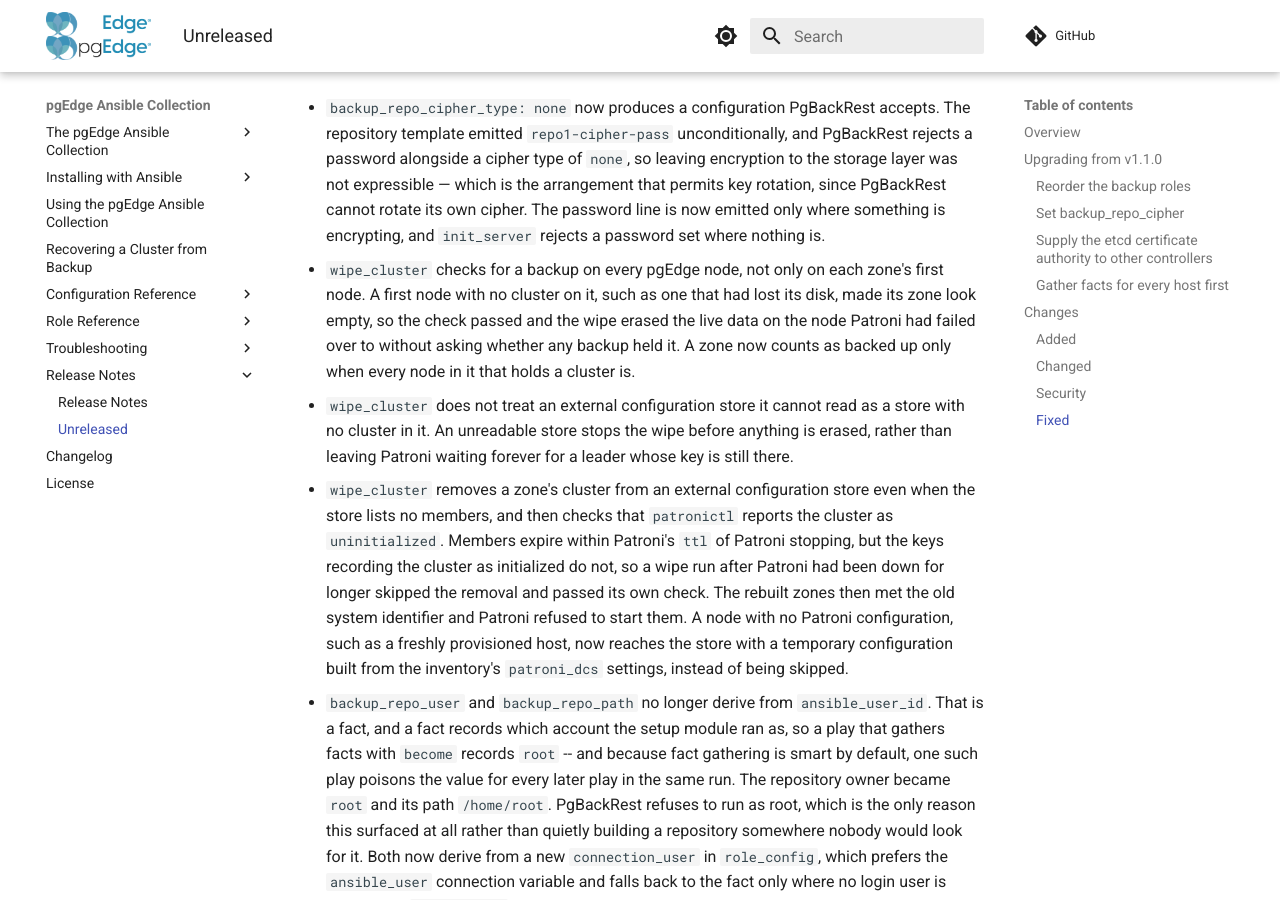
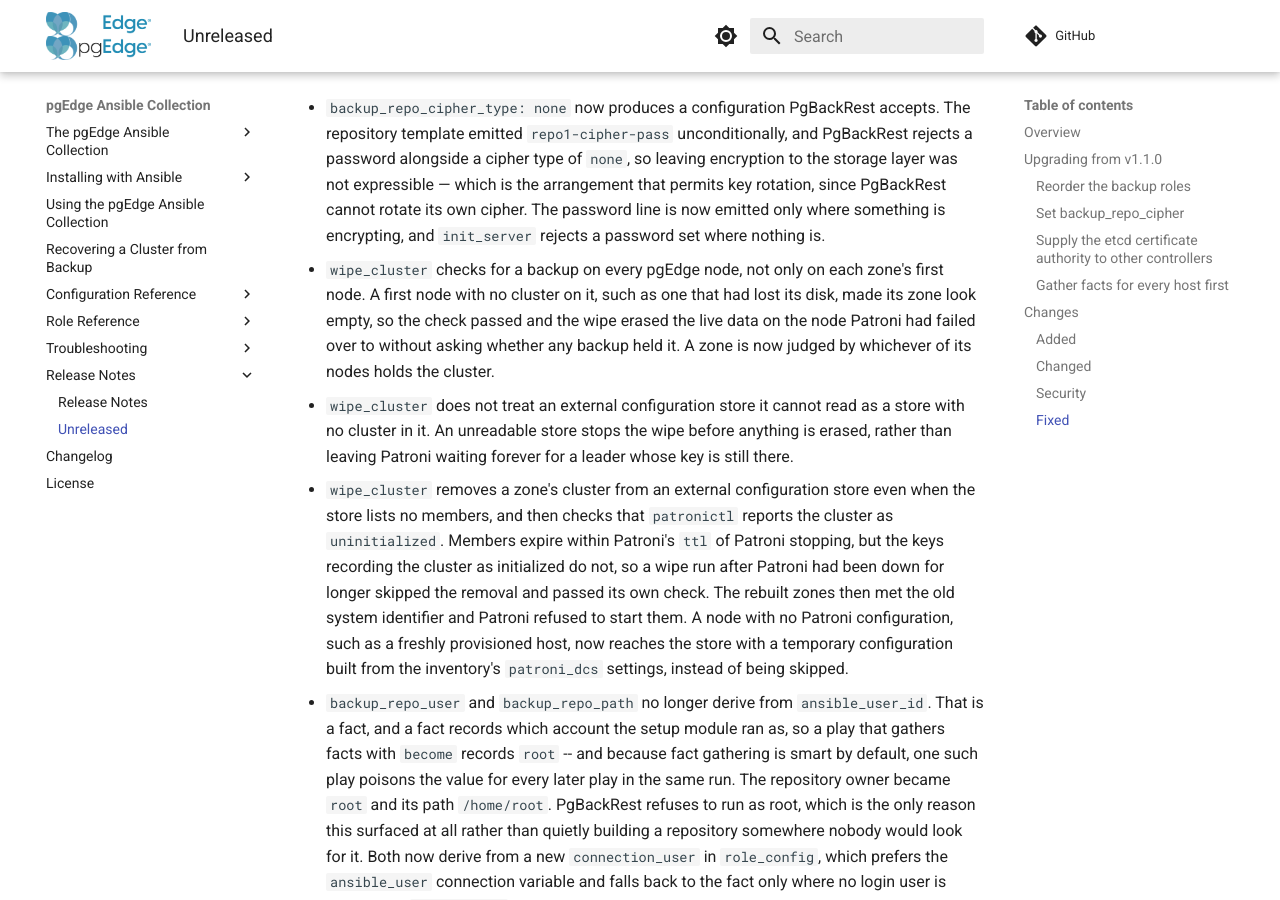
Before and after one commit to pgEdge/pgedge-ansible, an MkDocs documentation site: the page built from docs/release_notes/unreleased.md, in a window 1280 px wide and 900 px high, scrolled down 10270 px. Built offline with MkDocs 1.6.1 and Material for MkDocs 9.7.7, drawn with Linux system fonts in a browser that asks for light colours; comment, search, counter and statistics services are not loaded.

Commit message:
Count a zone as backed up when any node holding its cluster is
Patroni may have moved the zone's cluster to any of its nodes, so the
check only needs to find the node that holds it and a backup of it there.

Co-Authored-By: Claude Opus 5.5 (1M context) <noreply@anthropic.com>

```diff
--- a/docs/release_notes/unreleased.md
+++ b/docs/release_notes/unreleased.md
@@ -473,8 +473,8 @@ same play to the top:
   zone's first node. A first node with no cluster on it, such as one that had
   lost its disk, made its zone look empty, so the check passed and the wipe
   erased the live data on the node Patroni had failed over to without asking
-  whether any backup held it. A zone now counts as backed up only when every
-  node in it that holds a cluster is.
+  whether any backup held it. A zone is now judged by whichever of its nodes
+  holds the cluster.
 - `wipe_cluster` does not treat an external configuration store it cannot read
   as a store with no cluster in it. An unreadable store stops the wipe before
   anything is erased, rather than leaving Patroni waiting forever for a leader
```
Also changed, not shown: docs/roles/wipe_cluster.md (+1 -1 lines), 1 other file.
